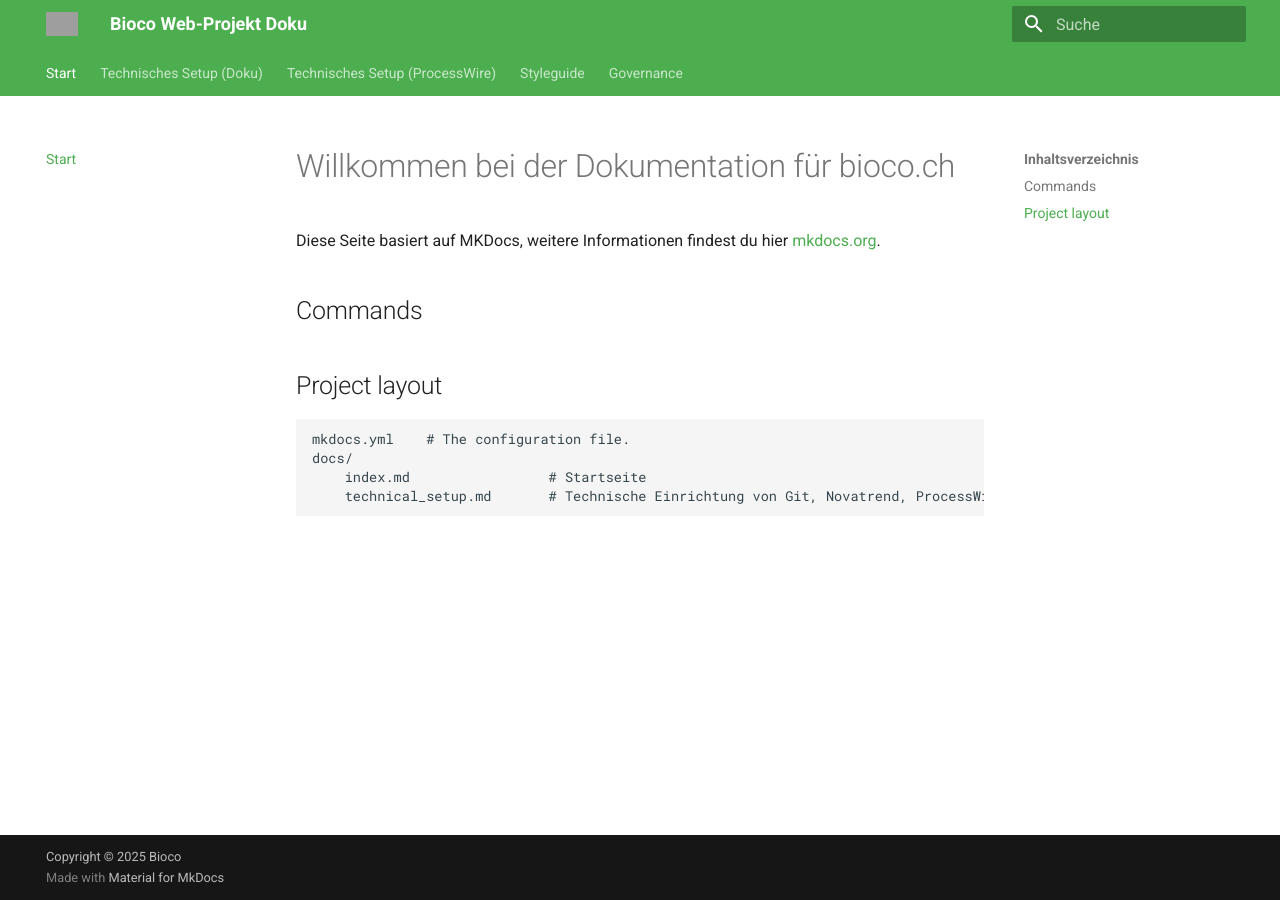
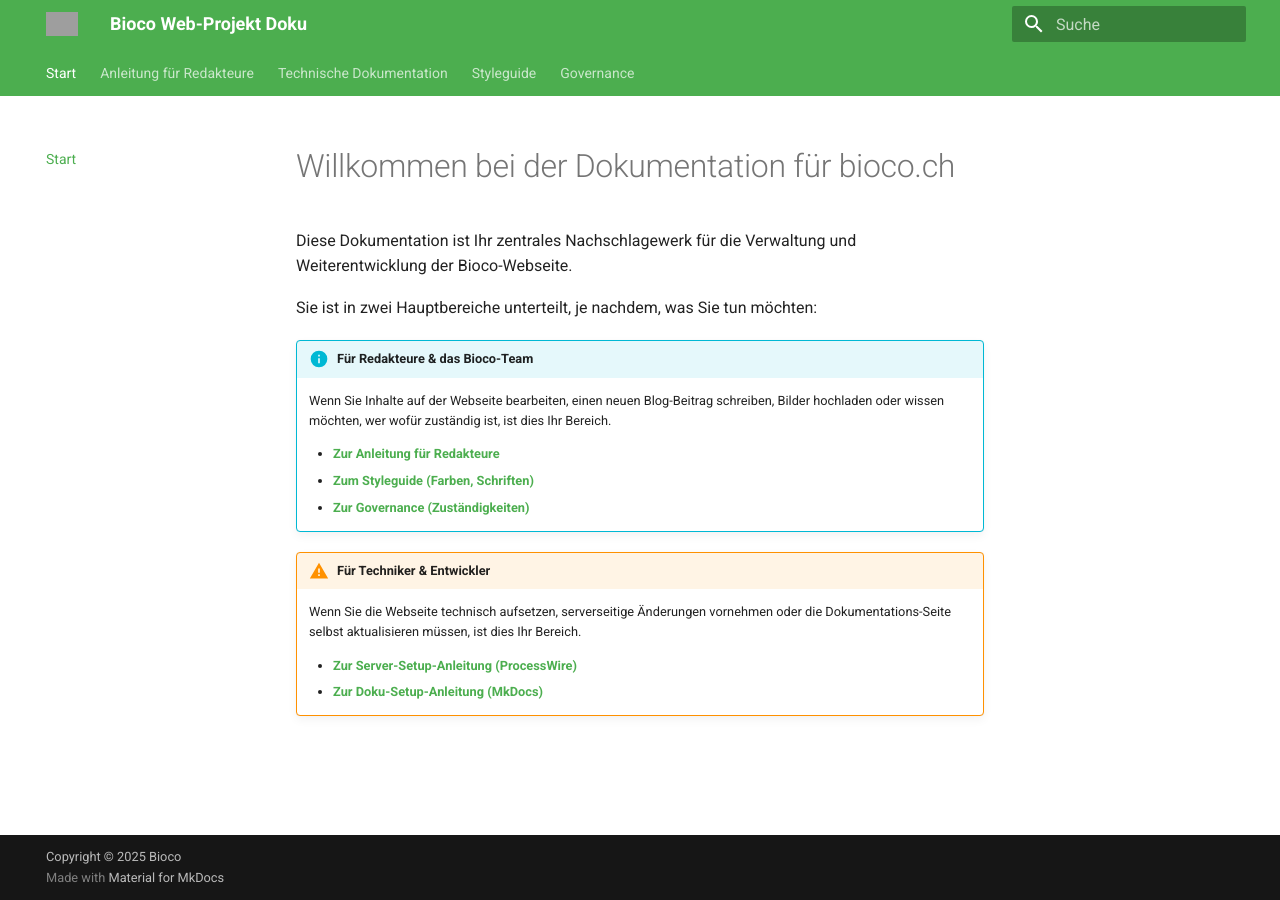
Before and after one commit to wgusta/bioco-doku, an MkDocs documentation site: the page built from docs/index.md, in a window 1280 px wide. Built offline with MkDocs 1.6.1 and Material for MkDocs 9.7.7, drawn with Linux system fonts in a browser that asks for light colours; grey boxes are pictures that could not be loaded.

Commit message:
updated dokue file

```diff
--- a/docs/index.md
+++ b/docs/index.md
@@ -1,14 +1,20 @@
 # Willkommen bei der Dokumentation für bioco.ch
 
-Diese Seite basiert auf MKDocs, weitere Informationen findest du hier [mkdocs.org](https://www.mkdocs.org).
+Diese Dokumentation ist Ihr zentrales Nachschlagewerk für die Verwaltung und Weiterentwicklung der Bioco-Webseite.
 
-## Commands
+Sie ist in zwei Hauptbereiche unterteilt, je nachdem, was Sie tun möchten:
 
+!!! info "Für Redakteure & das Bioco-Team"
 
+    Wenn Sie Inhalte auf der Webseite bearbeiten, einen neuen Blog-Beitrag schreiben, Bilder hochladen oder wissen möchten, wer wofür zuständig ist, ist dies Ihr Bereich.
 
-## Project layout
+    * [**Zur Anleitung für Redakteure**](anleitung-redakteure.md)
+    * [**Zum Styleguide (Farben, Schriften)**](styleguide.md)
+    * [**Zur Governance (Zuständigkeiten)**](governance.md)
 
-    mkdocs.yml    # The configuration file.
-    docs/
-        index.md                 # Startseite
-        technical_setup.md       # Technische Einrichtung von Git, Novatrend, ProcessWire
+!!! warning "Für Techniker & Entwickler"
+
+    Wenn Sie die Webseite technisch aufsetzen, serverseitige Änderungen vornehmen oder die Dokumentations-Seite selbst aktualisieren müssen, ist dies Ihr Bereich.
+
+    * [**Zur Server-Setup-Anleitung (ProcessWire)**](technical_setup_processwire.md)
+    * [**Zur Doku-Setup-Anleitung (MkDocs)**](technical_setup_doku.md)
--- a/mkdocs.yml
+++ b/mkdocs.yml
@@ -8,7 +8,7 @@
 theme:
   name: material
   language: de
-  logo: assets/logo.png # Platzhalter, füge ein Logo in 'docs/assets/logo.png' hinzu
+  logo: assets/logo.png
   favicon: assets/logo.png
   palette:
     - scheme: default
@@ -29,10 +29,12 @@
   - pymdownx.superfences
   - admonition # Wichtig für die farbigen Hinweis-Boxen
 
-# Navigation
+# NEUE NAVIGATION (STRUKTURIERT)
 nav:
   - Start: index.md
-  - 'Technisches Setup (Doku)': technical_setup.md
-  - 'Technisches Setup (ProcessWire)': setup-anleitung-processwire.md
+  - Anleitung für Redakteure: anleitung-redakteure.md
+  - Technische Dokumentation:
+    - 'Setup: ProcessWire (Server)': technical_setup_processwire.md
+    - 'Setup: Doku-Seite (MkDocs)': technical_setup_doku.md
   - Styleguide: styleguide.md
   - Governance: governance.md
```
Also changed, not shown: docs/anleitung-redakteure.md (added, +44 -0 lines), docs/setup-anleitung-processwire.md (deleted, +0 -195 lines), docs/technical_setup_doku.md (renamed from docs/technical_setup.md, +35 -72 lines), docs/technical_setup_processwire.md (added, +208 -0 lines), 3 other files.
